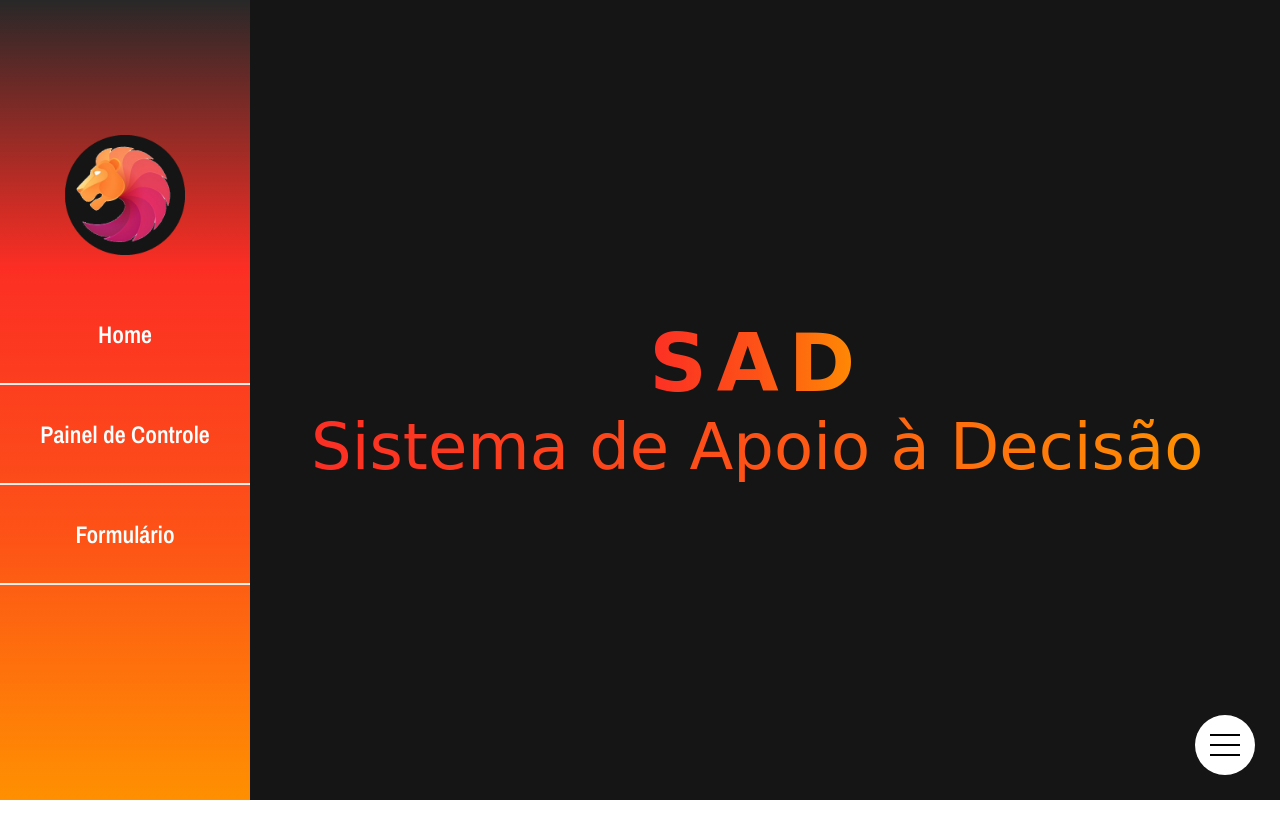
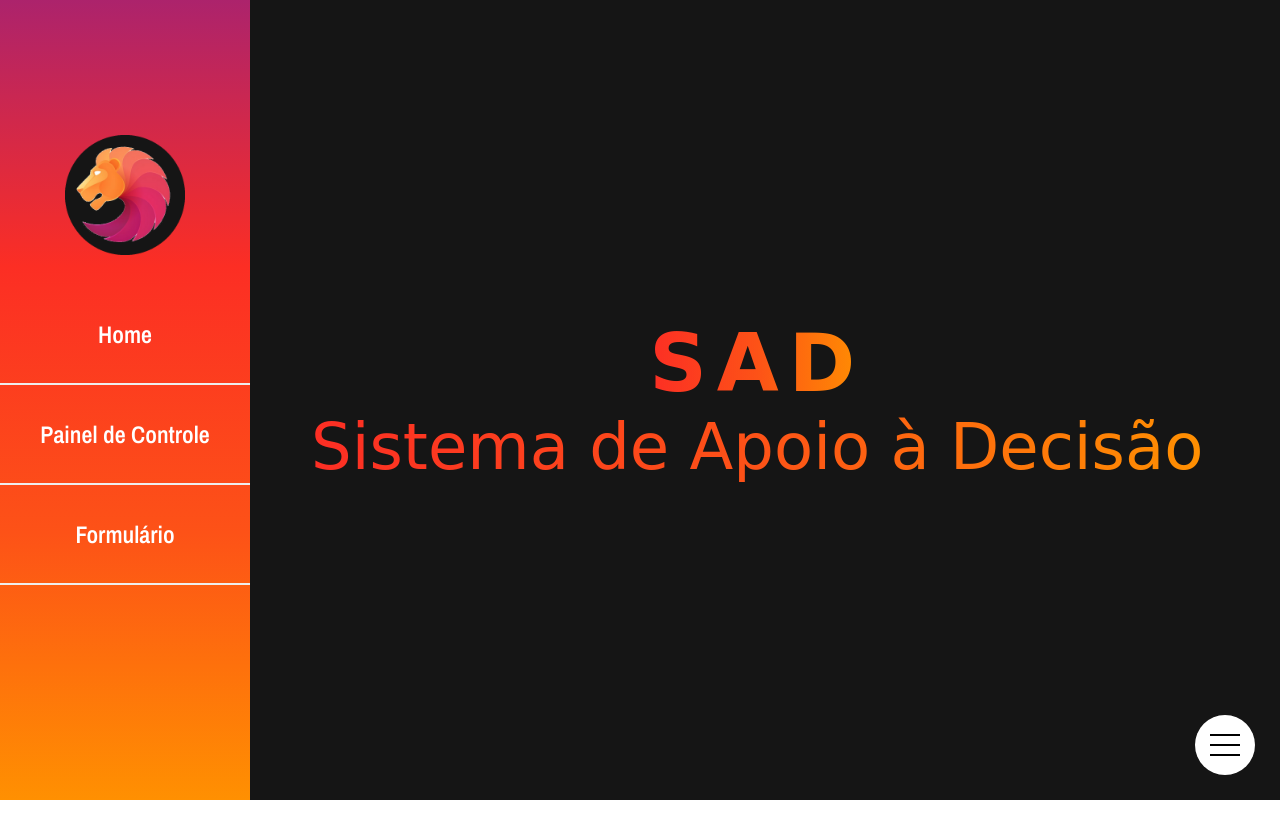
Before and after one commit to JoaoLuis45/site-arlindo-seminario, a plain HTML site: page index.html in a window 1280 px wide. Drawn offline with nearby package versions, Linux system fonts and the light colour scheme; a web font is replaced by a local one.

Commit message:
Upgrade degradê

```diff
--- a/estilo/style.css
+++ b/estilo/style.css
@@ -30,7 +30,7 @@ a.me {
     flex-direction: column;
     width: 250px;
     height: 100vh;
-    background-image: linear-gradient(to bottom, #282828, #FC2E24, #FD5217, #FF9001);
+    background-image: linear-gradient(to bottom, #AC236C, #FC2E24, #FD5217, #FF9001);
     background-attachment: fixed;
     align-items: center;
     position: fixed;
```
